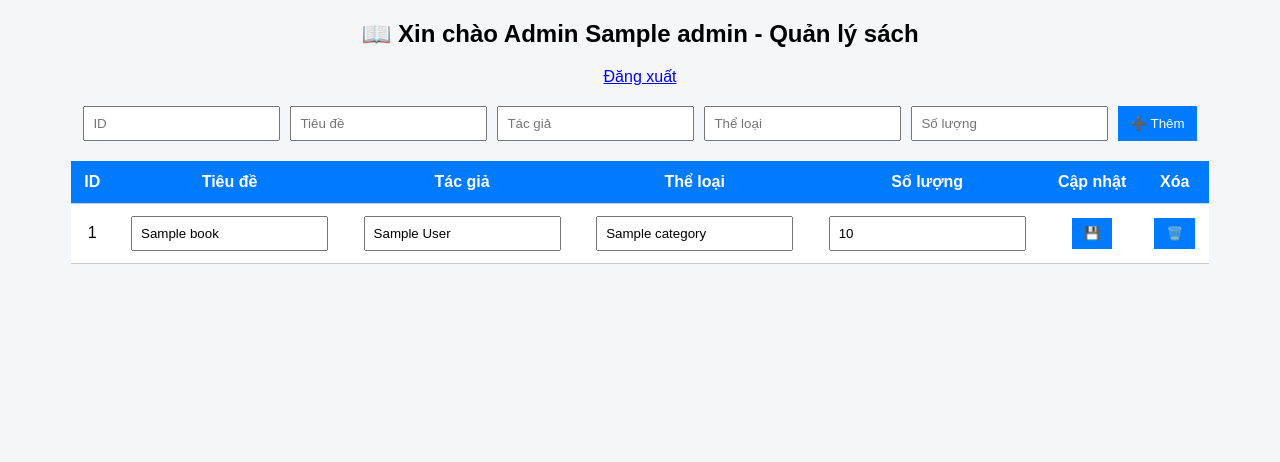
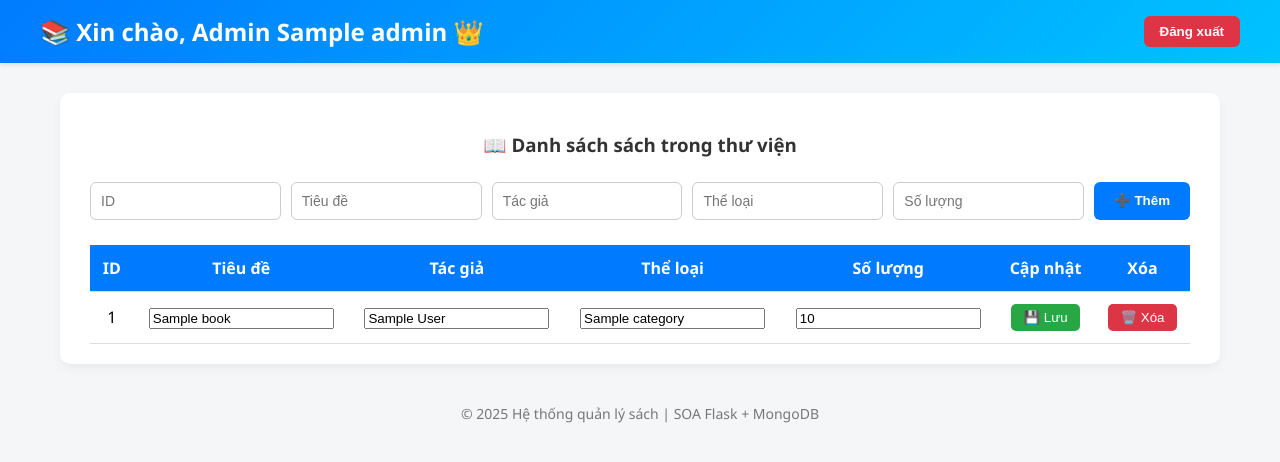
Before and after one commit to Adai-itqnu/SOA_DemoGK, a Flask app: template book_service/templates/books_admin.html in a window 1280 px wide. Shown: the top 462 px of the page. Run offline with Flask 3, Linux system fonts and the light colour scheme; the template is opened without the code that fills it: most values are stand-ins (such as "Sample title", 1, 10 or a date in 2020); parts of the project's set-up code (start-up, migrations or seed data) failed here and were passed over.

Commit message:
fix bug book_admin

```diff
--- a/auth_service/templates/admin_dashboard.html
+++ b/auth_service/templates/admin_dashboard.html
@@ -105,9 +105,8 @@
       👥 Quản lý người dùng
     </a>
 
-    <a class="btn" href="http://127.0.0.1:5003/?token={{ token }}&username={{ admin }}">
-      📚 Quản lý sách
-    </a>
+    <a class="btn" href="http://127.0.0.1:5003/admin?token={{ token }}&username={{ admin }}">📚 Quản lý sách</a>
+
 
     <a class="btn" href="#">
       📦 Quản lý mượn trả (TODO)
--- a/book_service/templates/books_admin.html
+++ b/book_service/templates/books_admin.html
@@ -1,48 +1,235 @@
 <!DOCTYPE html>
 <html lang="vi">
   <head>
-  <meta charset="UTF-8">
+    <meta charset="UTF-8" />
     <title>Quản lý sách</title>
     <style>
-    body { font-family: Arial; background: #f4f6f8; text-align: center; }
-    form { margin: 20px auto; display: flex; justify-content: center; gap: 10px; }
-    input { padding: 8px; }
-    button { padding: 8px 12px; background: #007bff; color: white; border: none; cursor: pointer; }
-    table { width: 90%; margin: 20px auto; border-collapse: collapse; background: #fff; }
-    th, td { padding: 12px; border-bottom: 1px solid #ccc; }
-    th { background: #007bff; color: white; }
+      body {
+        font-family: "Segoe UI", Arial, sans-serif;
+        background: #f4f6f8;
+        margin: 0;
+        padding: 0;
+      }
+
+      header {
+        background: linear-gradient(135deg, #007bff, #00c3ff);
+        color: white;
+        padding: 15px 40px;
+        display: flex;
+        justify-content: space-between;
+        align-items: center;
+        box-shadow: 0 2px 5px rgba(0, 0, 0, 0.1);
+      }
+
+      header h2 {
+        margin: 0;
+      }
+
+      header .btn {
+        background: #dc3545;
+        color: white;
+        border: none;
+        padding: 8px 16px;
+        border-radius: 6px;
+        font-weight: bold;
+        cursor: pointer;
+        transition: 0.3s;
+      }
+
+      header .btn:hover {
+        background: #b02a37;
+      }
+
+      main {
+        width: 90%;
+        max-width: 1100px;
+        margin: 30px auto;
+        background: #fff;
+        border-radius: 10px;
+        box-shadow: 0 4px 10px rgba(0, 0, 0, 0.05);
+        padding: 20px 30px;
+      }
+
+      h3 {
+        text-align: center;
+        color: #333;
+        margin-bottom: 25px;
+      }
+
+      form {
+        display: flex;
+        flex-wrap: wrap;
+        justify-content: space-between;
+        gap: 10px;
+        margin-bottom: 25px;
+      }
+
+      form input {
+        flex: 1;
+        min-width: 150px;
+        padding: 10px;
+        border: 1px solid #ccc;
+        border-radius: 6px;
+        font-size: 14px;
+      }
+
+      form button {
+        background: #007bff;
+        color: white;
+        border: none;
+        border-radius: 6px;
+        padding: 10px 20px;
+        font-weight: bold;
+        cursor: pointer;
+        transition: 0.3s;
+      }
+
+      form button:hover {
+        background: #0056b3;
+      }
+
+      table {
+        width: 100%;
+        border-collapse: collapse;
+      }
+
+      th,
+      td {
+        padding: 12px;
+        text-align: center;
+        border-bottom: 1px solid #ddd;
+      }
+
+      th {
+        background: #007bff;
+        color: white;
+      }
+
+      tr:hover {
+        background: #f1f7ff;
+      }
+
+      button.action {
+        background: #28a745;
+        color: white;
+        border: none;
+        padding: 6px 12px;
+        border-radius: 5px;
+        cursor: pointer;
+        transition: 0.3s;
+      }
+
+      button.action:hover {
+        background: #1e7e34;
+      }
+
+      button.delete {
+        background: #dc3545;
+      }
+
+      button.delete:hover {
+        background: #b02a37;
+      }
+
+      .back-btn {
+        background: #6c757d;
+        color: white;
+        border: none;
+        border-radius: 6px;
+        padding: 10px 16px;
+        font-weight: bold;
+        cursor: pointer;
+        transition: 0.3s;
+        text-decoration: none;
+      }
+
+      .back-btn:hover {
+        background: #5a6268;
+      }
+
+      footer {
+        text-align: center;
+        color: #777;
+        margin-top: 40px;
+        font-size: 14px;
+      }
     </style>
   </head>
   <body>
-  <h2>📖 Xin chào Admin {{ admin }} - Quản lý sách</h2>
-  <a href="/logout">Đăng xuất</a>
+    <!-- Header -->
+    <header>
+      <h2>📚 Xin chào, Admin {{ admin }} 👑</h2>
+      <div>
+        <a href="/logout"><button class="btn">Đăng xuất</button></a>
+      </div>
+    </header>
 
+    <!-- Main -->
+    <main>
+      <h3>📖 Danh sách sách trong thư viện</h3>
+
+      <!-- Form thêm sách -->
       <form onsubmit="return addBook(event)">
-    <input id="id" type="number" placeholder="ID" required>
-    <input id="title" type="text" placeholder="Tiêu đề" required>
-    <input id="author" type="text" placeholder="Tác giả" required>
-    <input id="category" type="text" placeholder="Thể loại">
-    <input id="quantity" type="number" placeholder="Số lượng" required>
+        <input id="id" type="number" placeholder="ID" required />
+        <input id="title" type="text" placeholder="Tiêu đề" required />
+        <input id="author" type="text" placeholder="Tác giả" required />
+        <input id="category" type="text" placeholder="Thể loại" />
+        <input id="quantity" type="number" placeholder="Số lượng" required />
         <button type="submit">➕ Thêm</button>
       </form>
 
+      <!-- Bảng -->
       <table>
         <tr>
-      <th>ID</th><th>Tiêu đề</th><th>Tác giả</th><th>Thể loại</th><th>Số lượng</th><th>Cập nhật</th><th>Xóa</th>
+          <th>ID</th>
+          <th>Tiêu đề</th>
+          <th>Tác giả</th>
+          <th>Thể loại</th>
+          <th>Số lượng</th>
+          <th>Cập nhật</th>
+          <th>Xóa</th>
         </tr>
         {% for b in books %}
         <tr>
           <td>{{ b.id }}</td>
-      <td><input id="title_{{ b.id }}" value="{{ b.title }}"></td>
-      <td><input id="author_{{ b.id }}" value="{{ b.author }}"></td>
-      <td><input id="category_{{ b.id }}" value="{{ b.category }}"></td>
-      <td><input id="quantity_{{ b.id }}" type="number" value="{{ b.quantity }}"></td>
-      <td><button onclick="updateBook('{{ b.id }}')">💾</button></td>
-      <td><button onclick="deleteBook('{{ b.id }}')">🗑️</button></td>
+          <td>
+            <input type="text" id="title_{{ b.id }}" value="{{ b.title }}" />
+          </td>
+          <td>
+            <input type="text" id="author_{{ b.id }}" value="{{ b.author }}" />
+          </td>
+          <td>
+            <input
+              type="text"
+              id="category_{{ b.id }}"
+              value="{{ b.category }}"
+            />
+          </td>
+          <td>
+            <input
+              type="number"
+              id="quantity_{{ b.id }}"
+              value="{{ b.quantity }}"
+            />
+          </td>
+          <td>
+            <button class="action" onclick="updateBook('{{ b.id }}')">
+              💾 Lưu
+            </button>
+          </td>
+          <td>
+            <button class="action delete" onclick="deleteBook('{{ b.id }}')">
+              🗑️ Xóa
+            </button>
+          </td>
         </tr>
         {% endfor %}
       </table>
+    </main>
 
+    <footer>© 2025 Hệ thống quản lý sách | SOA Flask + MongoDB</footer>
+
+    <!-- Script -->
     <script>
       async function addBook(e) {
         e.preventDefault();
@@ -51,9 +238,13 @@
           title: document.getElementById("title").value,
           author: document.getElementById("author").value,
           category: document.getElementById("category").value,
-      quantity: parseInt(document.getElementById("quantity").value)
+          quantity: parseInt(document.getElementById("quantity").value),
         };
-    await fetch("/books", {method: "POST", headers: {"Content-Type": "application/json"}, body: JSON.stringify(data)});
+        await fetch("/books", {
+          method: "POST",
+          headers: { "Content-Type": "application/json" },
+          body: JSON.stringify(data),
+        });
         location.reload();
       }
 
@@ -62,15 +253,19 @@
           title: document.getElementById(`title_${id}`).value,
           author: document.getElementById(`author_${id}`).value,
           category: document.getElementById(`category_${id}`).value,
-      quantity: parseInt(document.getElementById(`quantity_${id}`).value)
+          quantity: parseInt(document.getElementById(`quantity_${id}`).value),
         };
-    await fetch(`/books/${id}`, {method: "PUT", headers: {"Content-Type": "application/json"}, body: JSON.stringify(data)});
+        await fetch(`/books/${id}`, {
+          method: "PUT",
+          headers: { "Content-Type": "application/json" },
+          body: JSON.stringify(data),
+        });
         location.reload();
       }
 
       async function deleteBook(id) {
-    if (confirm("Bạn chắc chắn muốn xóa sách này?"))
-      await fetch(`/books/${id}`, {method: "DELETE"});
+        if (!confirm("Bạn chắc chắn muốn xóa sách này?")) return;
+        await fetch(`/books/${id}`, { method: "DELETE" });
         location.reload();
       }
     </script>
--- a/user_service/app.py
+++ b/user_service/app.py
@@ -58,7 +58,7 @@ def home():
     session["token"] = token
 
     all_users = get_all_users()
-    return render_template("books_users.html", users=all_users, admin=username)
+    return render_template("users.html", users=all_users, admin=username)
 
 
 # ---------------- REST API CRUD ----------------
```
Also changed, not shown: book_service/app.py (+0 -9 lines). Lines whose indentation alone changed are shown as unchanged.
